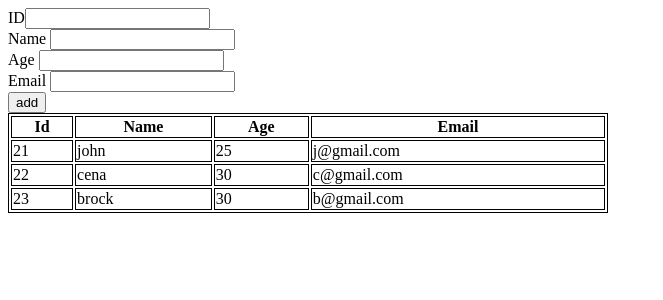
After one commit to Roshanrobin80/django, a Django app: page /display in a window 1280 px wide. The commit adds this page. Shown: the top 300 px of the page, without its empty margins (0-663 px from the left). Run offline with Django 5.2, Linux system fonts and the light colour scheme.

Commit message:
table created using django

```diff
--- a/project/app/urls.py
+++ b/project/app/urls.py
@@ -11,7 +11,9 @@ urlpatterns=[
     path('day/<int:a>',views.day),
     path('tax/<int:a>',views.tax),
     path('elec/<int:a>',views.elec),
-    path('demo',views.demo)
+    path('demo',views.demo),
+    path('display',views.display),
+    path('user_reg',views.user_reg)
 
 
 ]
--- a/project/app/views.py
+++ b/project/app/views.py
@@ -1,4 +1,4 @@
-from django.shortcuts import render
+from django.shortcuts import render,redirect
 from django.http import HttpResponse
 
 # Create your views here.
@@ -79,5 +79,19 @@ def elec(request,a):
             return HttpResponse(us)
 
 def demo(req):
-    a={'name':'roshan','age':21}
+    a=[{'name':'roshan','age':21},{'name':'sajan','age':24},{'name':'jith','age':20},{'name':'aromal','age':22}]
     return render(req,'demo.html',{'data':a})
+
+users=[{'id':'21','name':'john','age':'25','email':'j@gmail.com'},{'id':'22','name':'cena','age':'30','email':'c@gmail.com'},{'id':'23','name':'brock','age':'30','email':'b@gmail.com'}]
+
+def display(req):
+    return render(req,'display_user.html',{'users':users})
+
+def user_reg(req):
+    if req.method=='POST':
+        id=req.POST['id']
+        name=req.POST['name']
+        age=req.POST['age']
+        email=req.POST['email']
+        users.append({'id':id,'name':name,'age':age,'email':email})
+        return redirect(display)
--- /dev/null
+++ b/project/templates/display_user.html
@@ -0,0 +1,43 @@
+<!DOCTYPE html>
+<html lang="en">
+<head>
+    <meta charset="UTF-8">
+    <meta name="viewport" content="width=device-width, initial-scale=1.0">
+    <title>Document</title>
+    <style>
+        table{
+            width: 600px;
+        }
+        table,th,td{
+            border: 1px solid black;
+
+        }
+    </style>
+</head>
+<body>
+    <form action="user_reg" method="post">
+        {% csrf_token %}
+        ID<input type="text" name="id"> <br>
+        Name <input type="text" name="name"> <br>
+        Age <input type="number" name="age"><br>
+        Email <input type="text" name="email"><br>
+        <input type="submit" value="add"       >
+    </form>
+    <table>
+        <tr>
+            <th>Id</th>
+            <th>Name</th>
+            <th>Age</th>
+            <th>Email</th>
+        </tr>
+        {% for i in users %}
+        <tr>
+            <td>{{i.id}}</td>
+            <td>{{i.name}}</td>
+            <td>{{i.age}}</td>
+            <td>{{i.email}}</td>
+        </tr>
+        {% endfor %}
+    </table>
+</body>
+</html>
```
Also changed, not shown: project/templates/demo.html (+20 -2 lines).
